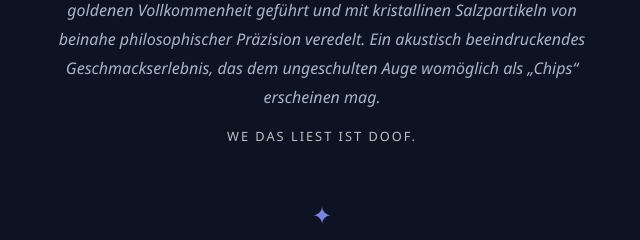
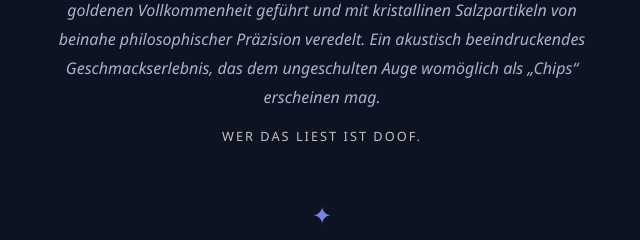
Before and after one commit to MagerQuarkAbuser/my-websites, a plain HTML site: page menu_fabi_vane/index.html in a window 1280 px wide. Shown: the part 1420-1660 px from the top of the page, 318-958 px from the left. Drawn offline with Linux system fonts and the light colour scheme.

Commit message:
Aktualisieren von index.html

```diff
--- a/menu_fabi_vane/index.html
+++ b/menu_fabi_vane/index.html
@@ -374,7 +374,7 @@
             </p>
 
             <div class="price">
-                We das liest ist doof.
+                Wer das liest ist doof.
             </div>
 
         </section>
```
